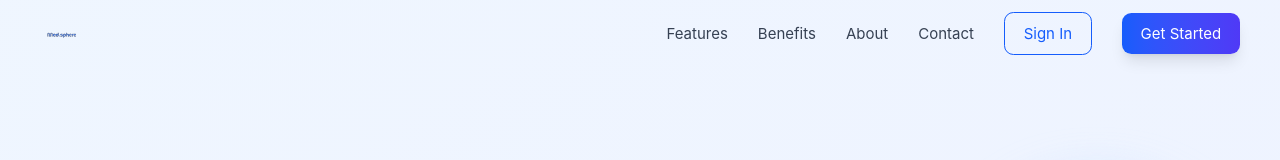
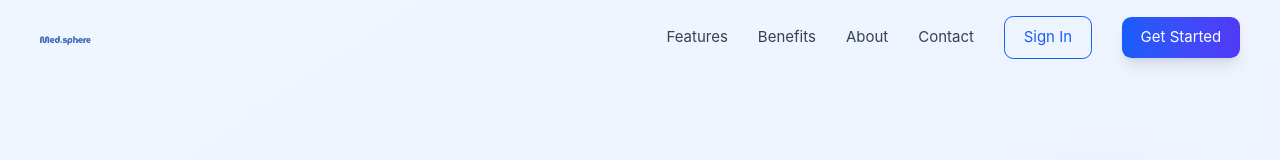
Before and after one commit to shakeelmahdhy/MedSphere-LMS, a React (Vite) app: page / in a window 1280 px wide. Shown: the top 160 px of the page. Built offline with nearby package versions, Linux system fonts and the light colour scheme; no server answers.

Commit message:
added logo sizefix

```diff
--- a/src/app/components/Hero.tsx
+++ b/src/app/components/Hero.tsx
@@ -11,7 +11,7 @@ export function Hero() {
       <nav className="relative z-10 px-6 lg:px-8 py-3">
         <div className="max-w-7xl mx-auto flex items-center justify-between">
           <div className="flex items-center">
-            <img src="/logo.svg" alt="Medsphere Logo" className="h-12 w-auto" />
+            <img src="/logo.svg" alt="Medsphere Logo" className="h-14 w-auto object-cover" style={{ objectPosition: 'center', transform: 'scale(1.5)' }} />
           </div>
 
           {/* Desktop Navigation */}
```
